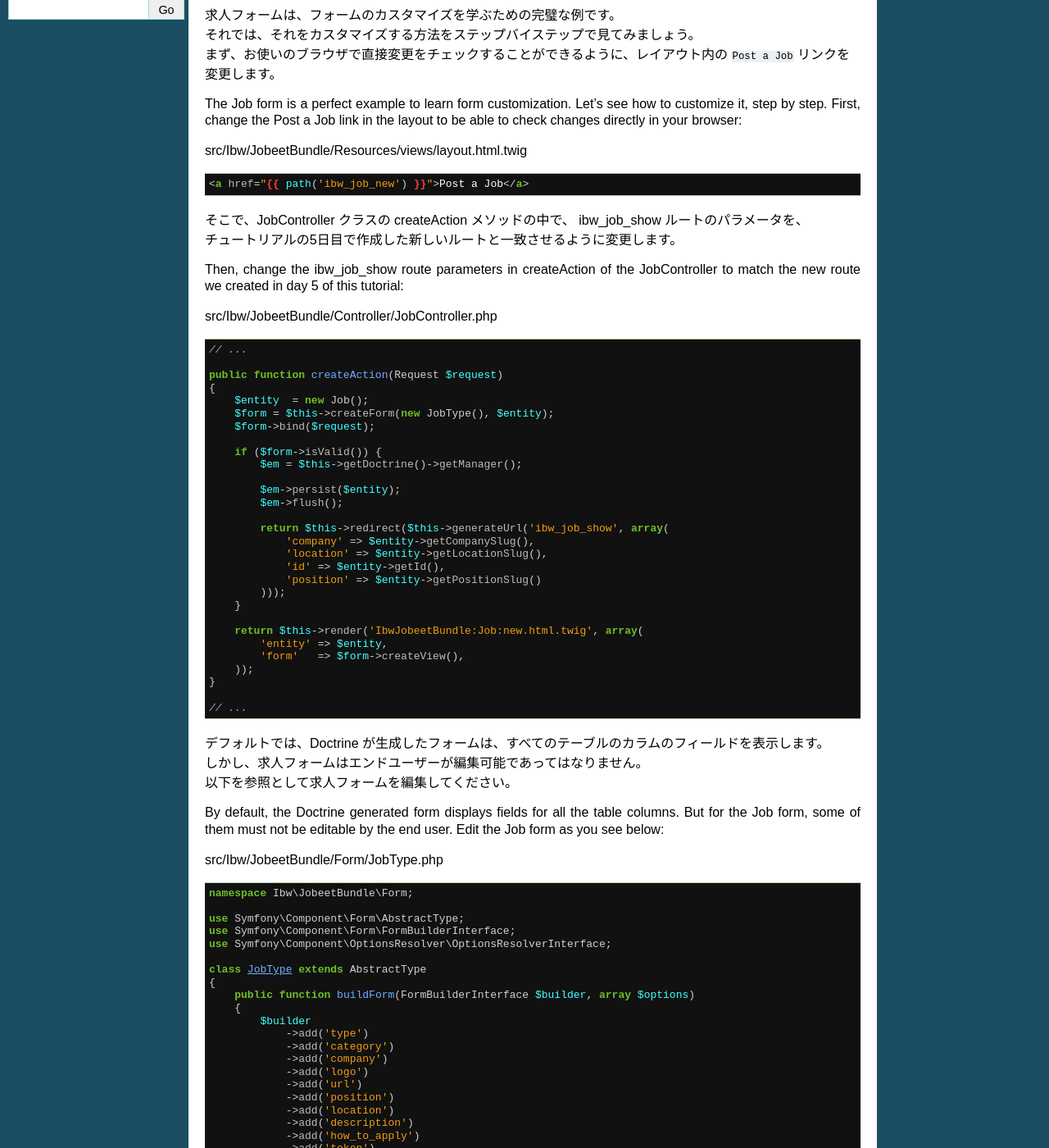
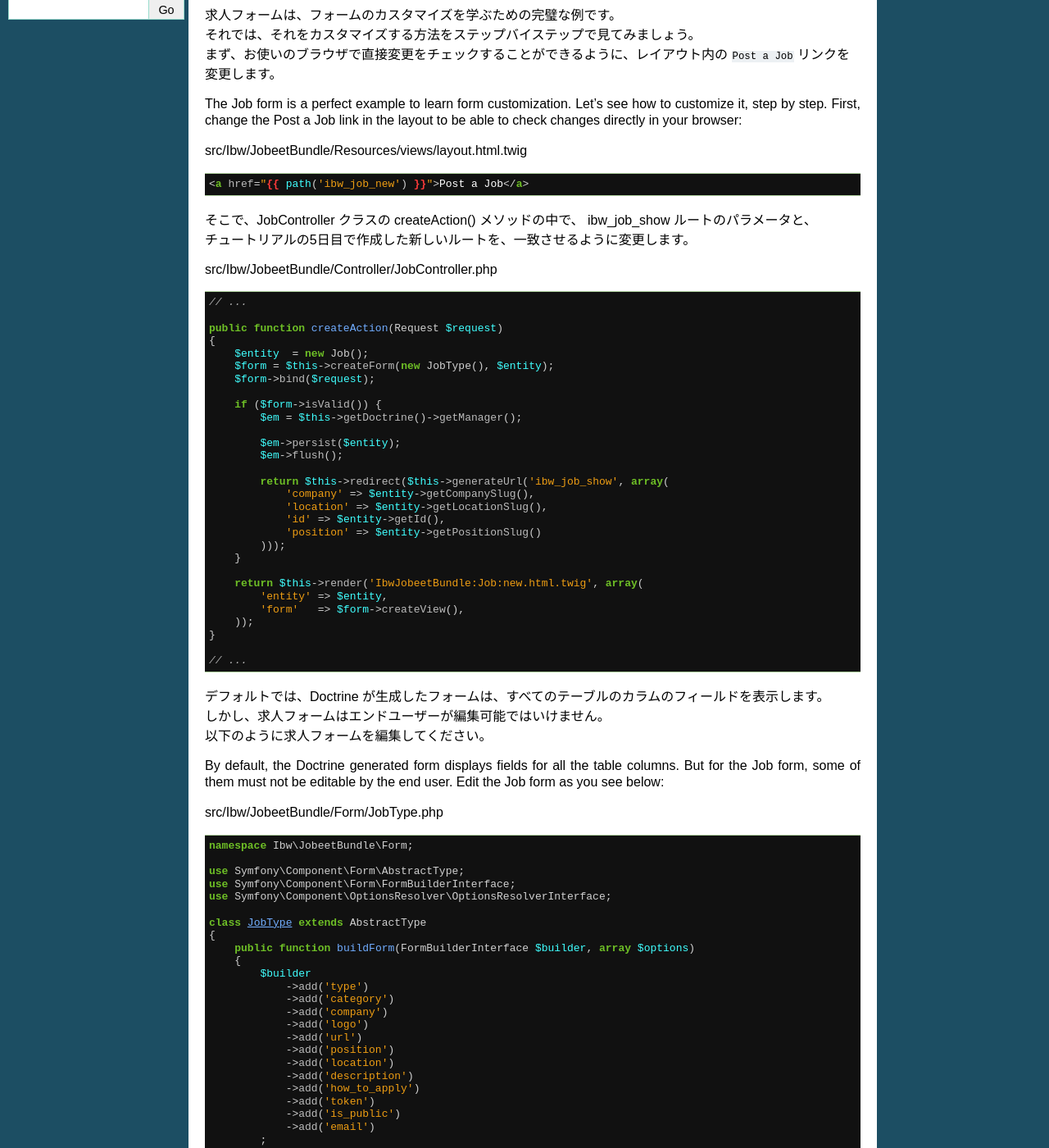
Before and after one commit to symfony-japan-old/symfony2-jobeet-ja, a Sphinx documentation site: the page built from source/day-10-the-forms.rst, in a window 1280 px wide and 1400 px high, scrolled down 568 px. Shown: the whole window at 82% size. Built offline with Sphinx 7.4.7, drawn with Linux system fonts in a browser that asks for light colours; some of the changed text lies outside the part shown.

Commit message:
原文けずり。

```diff
--- a/source/day-10-the-forms.rst
+++ b/source/day-10-the-forms.rst
@@ -33,9 +33,8 @@ src/Ibw/JobeetBundle/Resources/views/layout.html.twig
 
    <a href="{{ path('ibw_job_new') }}">Post a Job</a>
 
-| そこで、JobController クラスの createAction メソッドの中で、 ibw_job_show ルートのパラメータを、
-| チュートリアルの5日目で作成した新しいルートと一致させるように変更します。
-Then, change the ibw_job_show route parameters in createAction of the JobController to match the new route we created in day 5 of this tutorial:
+| そこで、JobController クラスの createAction() メソッドの中で、 ibw_job_show ルートのパラメータと、
+| チュートリアルの5日目で作成した新しいルートを、一致させるように変更します。
 
 src/Ibw/JobeetBundle/Controller/JobController.php
 
@@ -72,8 +71,8 @@ src/Ibw/JobeetBundle/Controller/JobController.php
    // ...
 
 | デフォルトでは、Doctrine が生成したフォームは、すべてのテーブルのカラムのフィールドを表示します。
-| しかし、求人フォームはエンドユーザーが編集可能であってはなりません。
-| 以下を参照として求人フォームを編集してください。
+| しかし、求人フォームはエンドユーザーが編集可能ではいけません。
+| 以下のように求人フォームを編集してください。
 By default, the Doctrine generated form displays fields for all the table columns.
 But for the Job form, some of them must not be editable by the end user.
 Edit the Job form as you see below:
@@ -166,7 +165,6 @@ src/Ibw/JobeetBundle/Form/JobType.php
    }
 
 これを動かすために、ジョブのエンティティ内に以下のメソッドを追加します。
-For this to work, add the following methods in the Job entity:
 
 src/Ibw/JobeetBundle/Entity/Job.php
 
@@ -223,8 +221,7 @@ src/Ibw/JobeetBundle/Form/JobType.php
             // ...
     }
 
-また、残りのフィールドの検証制約を追加する必要があります。
-You should also add validation constraints for the rest of the fields:
+また、残りのフィールドに検証制約を追加する必要があります。
 
 src/Ibw/JobeetBundle/Resources/config/validation.yml
 
@@ -384,7 +381,7 @@ src/Ibw/JobeetBundle/Entity/Job.php
 
 | ロゴプロパティは、ファイルへの相対パスを格納し、データベースに永続化されます。
 | getAbsolutePath() はファイルの絶対パスを返す便利なメソッドです。
-| 一方、getWebPath() はアップロードされたファイルにリンクするWebパスを返す、テンプレートにて使用可能な便利なメソッドです。
+| 一方、 getWebPath() はアップロードされたファイルにリンクする Web パスを返す、テンプレートにて使用可能な便利なメソッドです。
 | データベース操作とファイルの移動が不可分になるように、実装を行います。
 | エンティティが永続化できない場合や、ファイルが保存できない場合は、何も起こりません。
 | これを行うには、 Doctrine がデータベースへのエンティティを永続化するように、ファイルを移動する必要があります。
@@ -413,15 +410,13 @@ src/Ibw/JobeetBundle/Resources/config/doctrine/Job.orm.yml
            postUpdate: [ upload ]
            postRemove: [ removeUpload ]
 
-ここで Doctrine のコマンド ``generate:entities`` を実行し、ジョブエンティティへこれらの新しいメソッドを追加します。
-Now run the generate:entities doctrine command to add these new methods to the Job entity:
+ここで、ジョブエンティティへこれらの新しいメソッドを追加するため、 Doctrine のコマンド ``generate:entities`` を実行します。
 
 .. code-block:: bash
 
    $ php app/console doctrine:generate:entities IbwJobeetBundle
 
-次のように追加されたメソッドをジョブの実体を編集し、変更します。
-Edit the Job entity and change the added methods to the following:
+ジョブエンティティに追加されたメソッドを次のように変更します。
 
 src/Ibw/JobeetBundle/Entity/Job.php
 
--- a/source/day-11-testing-your-forms.rst
+++ b/source/day-11-testing-your-forms.rst
@@ -311,8 +311,7 @@ src.Ibw/JobeetBundle/Tests/Controller/JobControllerTest.php
        return $query->getSingleResult();
    }
 
-求人が公開されている場合は、編集ページは 404 ステータスコードを返す必要があります。
-If a job is published, the edit page must return a 404 status code:
+ジョブが公開されている場合は、編集ページは 404 ステータスコードを返す必要があります。
 
 src.Ibw/JobeetBundle/Tests/Controller/JobControllerTest.php
 
```
Also changed, not shown: other parts of source/day-10-the-forms.rst (+4 -4 lines).
